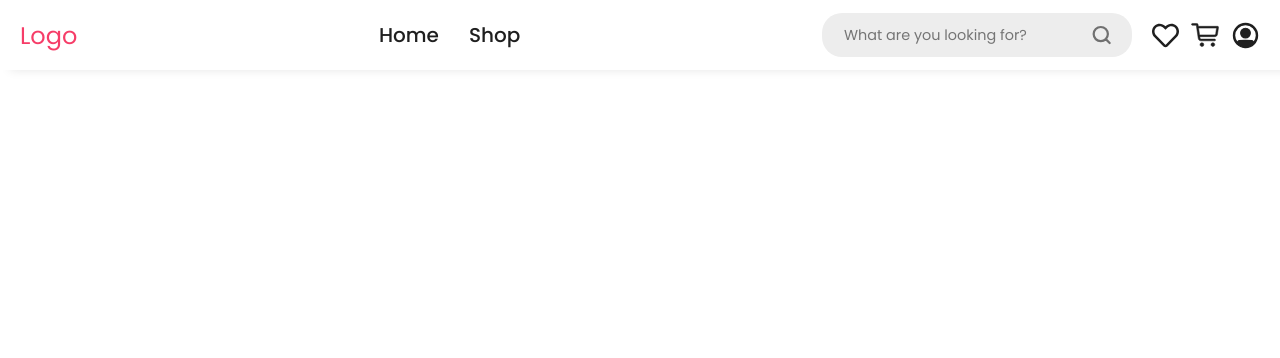
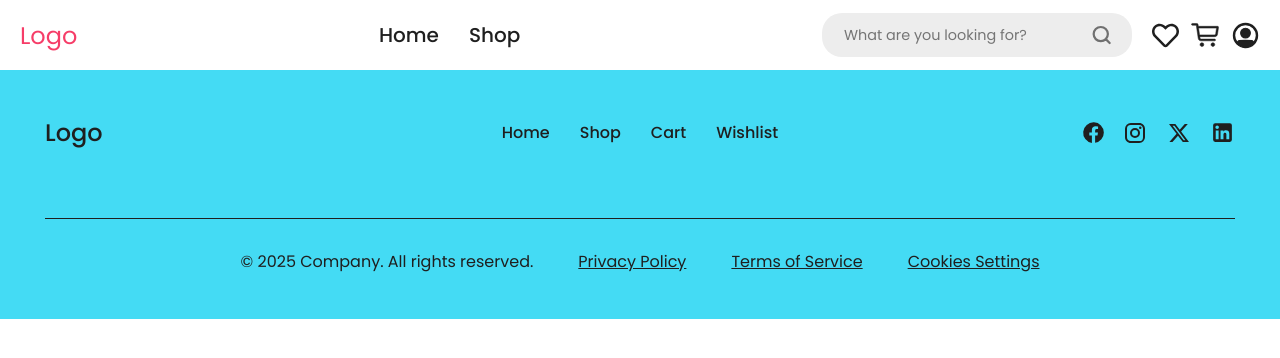
Before and after one commit to claraz4/e-commerce, an Angular app: page / in a window 1280 px wide. Shown: the top 358 px of the page. Built offline with nearby package versions, Linux system fonts and the light colour scheme.

Commit message:
Finish footer

```diff
--- a/src/app/app.component.html
+++ b/src/app/app.component.html
@@ -1,2 +1,3 @@
 <app-navbar></app-navbar>
 <router-outlet />
+<app-footer />
--- a/src/app/app.component.ts
+++ b/src/app/app.component.ts
@@ -1,12 +1,14 @@
 import { Component } from '@angular/core';
 import { RouterOutlet } from '@angular/router';
 import {NavbarComponent} from './core/navbar/navbar/navbar.component';
+import {FooterComponent} from './core/footer/footer/footer.component';
 
 @Component({
   selector: 'app-root',
   imports: [
     RouterOutlet,
-    NavbarComponent
+    NavbarComponent,
+    FooterComponent
   ],
   templateUrl: './app.component.html',
   styleUrl: './app.component.scss'
--- /dev/null
+++ b/src/app/core/footer/footer/footer.component.html
@@ -0,0 +1,52 @@
+<footer class="footer--container">
+  <div class="footer--info">
+    <h5>Logo</h5>
+
+    <div class="footer--links">
+      <a href="#">Home</a>
+      <a href="#">Shop</a>
+      <a href="#">Cart</a>
+      <a href="#">Wishlist</a>
+    </div>
+
+    <div class="footer--socials">
+      <!--  facebook   -->
+      <svg xmlns="http://www.w3.org/2000/svg" width="31" height="31" viewBox="0 0 24 24">
+        <path fill="#1F1F1F" d="M20 12.05a8 8 0 1 0-9.25 8v-5.67h-2v-2.33h2v-1.77a2.83 2.83 0 0 1 3-3.14a12 12 0 0 1 1.79.16v2h-1a1.16 1.16 0 0 0-1.3 1.26v1.51h2.22l-.36 2.33h-1.85V20A8 8 0 0 0 20 12.05" />
+      </svg>
+      <!--  instagram   -->
+      <svg xmlns="http://www.w3.org/2000/svg" width="24" height="24" viewBox="0 0 24 24">
+        <path fill="#1F1F1F" d="M7.8 2h8.4C19.4 2 22 4.6 22 7.8v8.4a5.8 5.8 0 0 1-5.8 5.8H7.8C4.6 22 2 19.4 2 16.2V7.8A5.8 5.8 0 0 1 7.8 2m-.2 2A3.6 3.6 0 0 0 4 7.6v8.8C4 18.39 5.61 20 7.6 20h8.8a3.6 3.6 0 0 0 3.6-3.6V7.6C20 5.61 18.39 4 16.4 4zm9.65 1.5a1.25 1.25 0 0 1 1.25 1.25A1.25 1.25 0 0 1 17.25 8A1.25 1.25 0 0 1 16 6.75a1.25 1.25 0 0 1 1.25-1.25M12 7a5 5 0 0 1 5 5a5 5 0 0 1-5 5a5 5 0 0 1-5-5a5 5 0 0 1 5-5m0 2a3 3 0 0 0-3 3a3 3 0 0 0 3 3a3 3 0 0 0 3-3a3 3 0 0 0-3-3" />
+      </svg>
+      <!--  x   -->
+      <svg xmlns="http://www.w3.org/2000/svg" width="20" height="20" viewBox="0 0 14 14">
+        <g fill="none">
+          <g clip-path="url(#primeTwitter0)">
+            <path fill="#1F1F1F" d="M11.025.656h2.147L8.482 6.03L14 13.344H9.68L6.294 8.909l-3.87 4.435H.275l5.016-5.75L0 .657h4.43L7.486 4.71zm-.755 11.4h1.19L3.78 1.877H2.504z" />
+          </g>
+          <defs>
+            <clipPath id="primeTwitter0">
+              <path fill="#1F1F1F" d="M0 0h14v14H0z" />
+            </clipPath>
+          </defs>
+        </g>
+      </svg>
+      <!--  linked in   -->
+      <svg xmlns="http://www.w3.org/2000/svg" width="25" height="25" viewBox="0 0 24 24">
+        <path fill="#1F1F1F" d="M19 3a2 2 0 0 1 2 2v14a2 2 0 0 1-2 2H5a2 2 0 0 1-2-2V5a2 2 0 0 1 2-2zm-.5 15.5v-5.3a3.26 3.26 0 0 0-3.26-3.26c-.85 0-1.84.52-2.32 1.3v-1.11h-2.79v8.37h2.79v-4.93c0-.77.62-1.4 1.39-1.4a1.4 1.4 0 0 1 1.4 1.4v4.93zM6.88 8.56a1.68 1.68 0 0 0 1.68-1.68c0-.93-.75-1.69-1.68-1.69a1.69 1.69 0 0 0-1.69 1.69c0 .93.76 1.68 1.69 1.68m1.39 9.94v-8.37H5.5v8.37z" />
+      </svg>
+    </div>
+  </div>
+
+  <div class="footer--legalities">
+    <hr>
+    <div class="footer--legalities-info">
+      <p>
+        © 2025 Company. All rights reserved.
+      </p>
+      <a href="#">Privacy Policy</a>
+      <a href="#">Terms of Service</a>
+      <a href="#">Cookies Settings</a>
+    </div>
+  </div>
+</footer>
--- /dev/null
+++ b/src/app/core/footer/footer/footer.component.scss
@@ -0,0 +1,96 @@
+@use "variables" as *;
+
+.footer--container,
+.footer--legalities {
+  display: flex;
+  flex-direction: column;
+  justify-content: center;
+}
+
+.footer--container {
+  row-gap: $spacing-xl;
+  padding: $spacing-lg;
+  background-color: $primary-500;
+  position: relative;
+  bottom: 0;
+}
+
+.footer--info,
+.footer--legalities-info,
+.footer--links,
+.footer--socials {
+  display: flex;
+  flex-direction: row;
+  align-items: center;
+}
+
+.footer--socials {
+  width: 150px;
+  justify-content: space-between;
+}
+
+.footer--socials svg:first-child {
+  // facebook icon
+  margin: -7px;
+}
+
+.footer--links {
+  column-gap: $spacing-md;
+  position: absolute;
+  left: 50%;
+  transform: translateX(-50%);
+}
+
+.footer--socials svg {
+  color: $primary-text;
+  cursor: pointer;
+}
+
+.footer--links a {
+  text-decoration: none;
+  color: $primary-text;
+  font-weight: 500;
+}
+
+.footer--links a:hover {
+  color: $secondary-600;
+}
+
+.footer--info {
+  justify-content: space-between;
+}
+
+.footer--legalities-info {
+  justify-content: center;
+}
+
+.footer--info,
+.footer--legalities,
+.footer--legalities hr,
+.footer--legalities-info {
+  width: 100%;
+}
+
+.footer--legalities hr {
+  height: 1.1px;
+  border: none;
+  background-color: $primary-text;
+  margin-bottom: $spacing-md;
+}
+
+.footer--legalities-info {
+  align-self: center;
+  column-gap: $spacing-lg;
+}
+
+.footer--legalities-info a {
+  color: $primary-text;
+}
+
+.footer--legalities-info a:hover {
+  color: $grey-800;
+}
+
+.footer--info h5 {
+  font-weight: 500;
+}
--- a/src/styles/_global.scss
+++ b/src/styles/_global.scss
@@ -6,6 +6,8 @@ body {
   margin: 0;
   padding: 0;
   box-sizing: border-box;
+  height: 100vh;
+  width: 100vw;
 }
 
 p {
@@ -50,3 +52,10 @@ h6 {
 h4, h5, h6 {
   font-weight: $h4-h5-h6-weight;
 }
+
+button,
+a,
+input[type="submit"],
+input[type="button"] {
+  cursor: pointer;
+}
--- a/src/styles/_variables.scss
+++ b/src/styles/_variables.scss
@@ -1,5 +1,6 @@
 // Primary Font
 $primary-font: 'Poppins', sans-serif;
+
 
 // Color Palette
 $primary-text: #1F1F1F;
@@ -43,6 +44,7 @@ $grey-800: #383838;
 $grey-900: #1C1C1C;
 $grey-950: #0E0E0E;
 
+
 // Header Styles
 $h1-size: 4.5rem;
 $h2-size: 3rem;
@@ -56,3 +58,16 @@ $h3-weight: 500;
 $h4-h5-h6-weight: 400;
 
 $header-spacing: 5%;
+
+
+// Base Spacing Unit
+$spacing-unit: 15px;
+
+// Spacing Scale
+$spacing-xxs: $spacing-unit * 0.25;
+$spacing-xs: $spacing-unit * 0.5;
+$spacing-sm: $spacing-unit * 1;
+$spacing-md: $spacing-unit * 2;
+$spacing-lg: $spacing-unit * 3;
+$spacing-xl: $spacing-unit * 4;
+$spacing-xxl: $spacing-unit * 6;
--- a/src/styles/styles.scss
+++ b/src/styles/styles.scss
@@ -1,9 +1,2 @@
 @use 'global' as *;
 @use 'variables' as *;
-
-button,
-a,
-input[type="submit"],
-input[type="button"] {
-  cursor: pointer;
-}
```
Also changed, not shown: src/app/core/footer/footer/footer.component.ts (added, +11 -0 lines), 1 other file (tests, documents, lock files or other folders).
